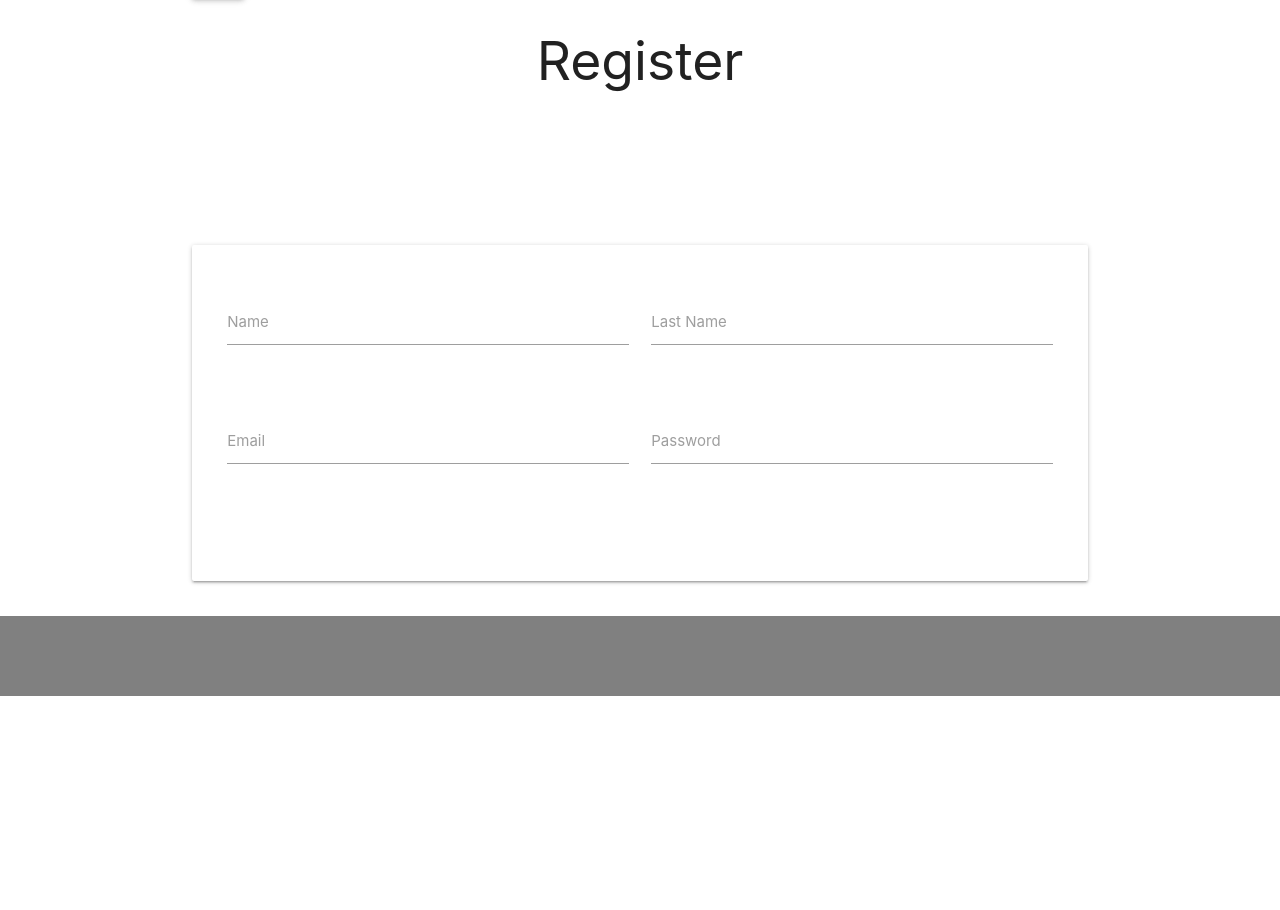
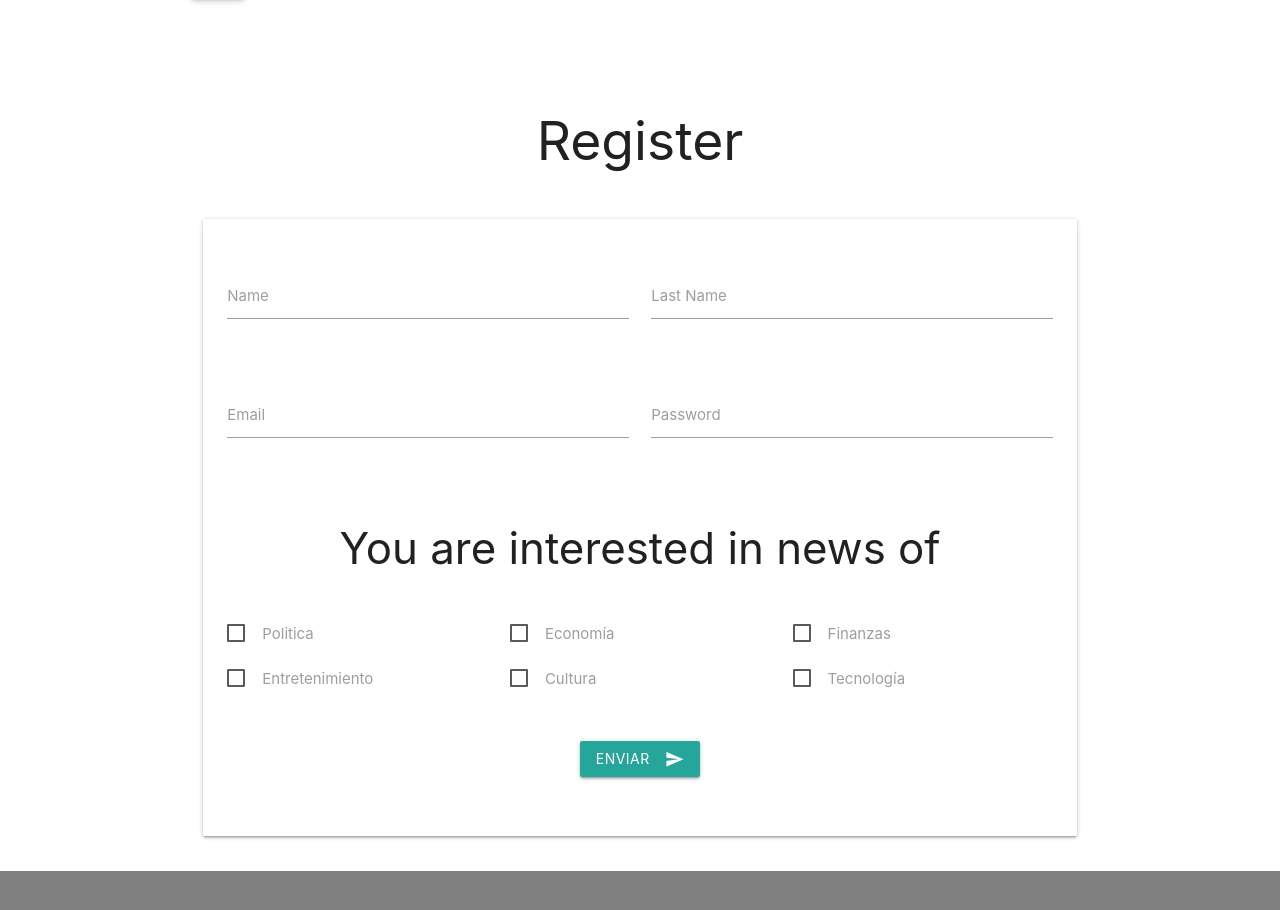
Before and after one commit to cosmosoftroot/materialize_example, a plain HTML site: page register.html in a window 1280 px wide. Shown: the part 104-1014 px from the top of the page. Before the commit the page ends 800 px from the top, so only its background shows below. Drawn offline with nearby package versions, Linux system fonts and the light colour scheme.

Commit message:
Readme and register page

```diff
--- a/css/main.css
+++ b/css/main.css
@@ -73,3 +73,7 @@ footer.page-footer {
 }
 
 /*register.html*/
+
+.title-register{
+  margin-top: 80px;
+}
--- a/register.html
+++ b/register.html
@@ -15,7 +15,7 @@
 
     <header>
       <nav class="container">
-        <a href="#" class="brand-logo valign-wrapper">
+        <a href="index.html" class="brand-logo valign-wrapper">
           <img src="assets/img/Logo.jpg" alt="Blog logo" class="responsive-img z-depth-2 left">
         </a>
         <ul class="right valign-wrapper">
@@ -36,7 +36,7 @@
 
     <main class="container">
       <div class="row">
-        <div class="col s12"></div>
+        <div class="col s12">
           <div class="card-panel">
             <form action="">
               <div class="row section">
@@ -59,10 +59,52 @@
                   <label for='password'>Password</label>
                 </div>
               </div>
-            <div class="row section">
-
+              <div class="section">
+                <h3 class="center-align">You are interested in news of</h3>
+              </div>
+              <div class="section">
+                <div class="row">
+                  <label class="col s12 m4">
+                      <input type="checkbox">
+                      <span>Politica</span>
+                  </label>
+                  <label class="col s12 m4">
+                      <input type="checkbox">
+                      <span>Economía</span>
+                  </label>
+                  <label class="col s12 m4">
+                      <input type="checkbox">
+                      <span>Finanzas</span>
+                  </label>
+                </div>
+                <div class="row">
+                  <label class="col s12 m4">
+                      <input type="checkbox">
+                      <span>Entretenimiento</span>
+                  </label>
+                  <label class="col s12 m4">
+                      <input type="checkbox">
+                      <span>Cultura</span>
+                  </label>
+                  <label class="col s12 m4">
+                      <input type="checkbox">
+                      <span>Tecnología</span>
+                  </label>
+                </div>
+              </div>
+              <div class="section">
+                <div class="row">
+                  <div class="col s12">
+                    <div class="center-align">
+                      <button class="btn waves-effect waves-light">Enviar
+                          <i class="material-icons right">send</i>
+                      </button>
+                    </div>
+                  </div>
+                </div>
               </div>
             </form>
+          </div>
         </div>
       </div>
 
```
Also changed, not shown: post.html (+1 -1 lines), 1 other file. Lines whose indentation alone changed are shown as unchanged.
